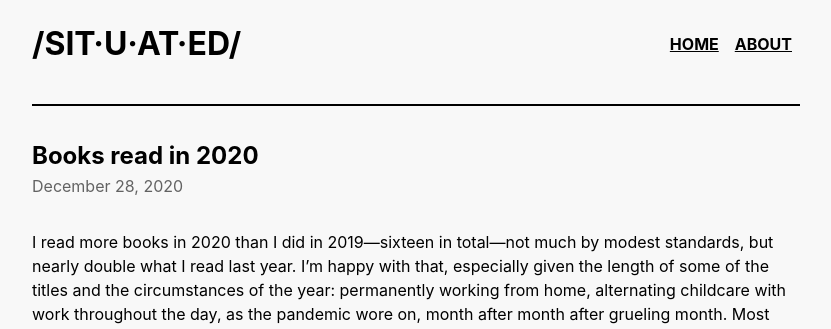
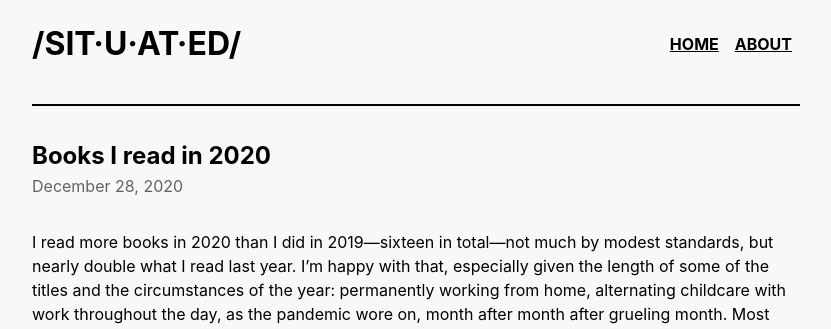
Before and after one commit to svoisen/situated.blog, a Jekyll site: the page built from _posts/2020-12-28-reading-2020.md, in a window 1280 px wide. Shown: the top 329 px of the page, without its empty margins (224-1055 px from the left). Built offline with Jekyll 4.4.1, drawn with Linux system fonts in a browser that asks for light colours.

```diff
--- a/_posts/2020-12-28-reading-2020.md
+++ b/_posts/2020-12-28-reading-2020.md
@@ -1,6 +1,6 @@
 ---
 layout: post
-title: Books read in 2020
+title: Books I read in 2020
 description: A quick synopsis of the books I read in 2020.
 ---
 
```
Also changed, not shown: _posts/2019-12-28-reading-2019.md (+1 -1 lines).
